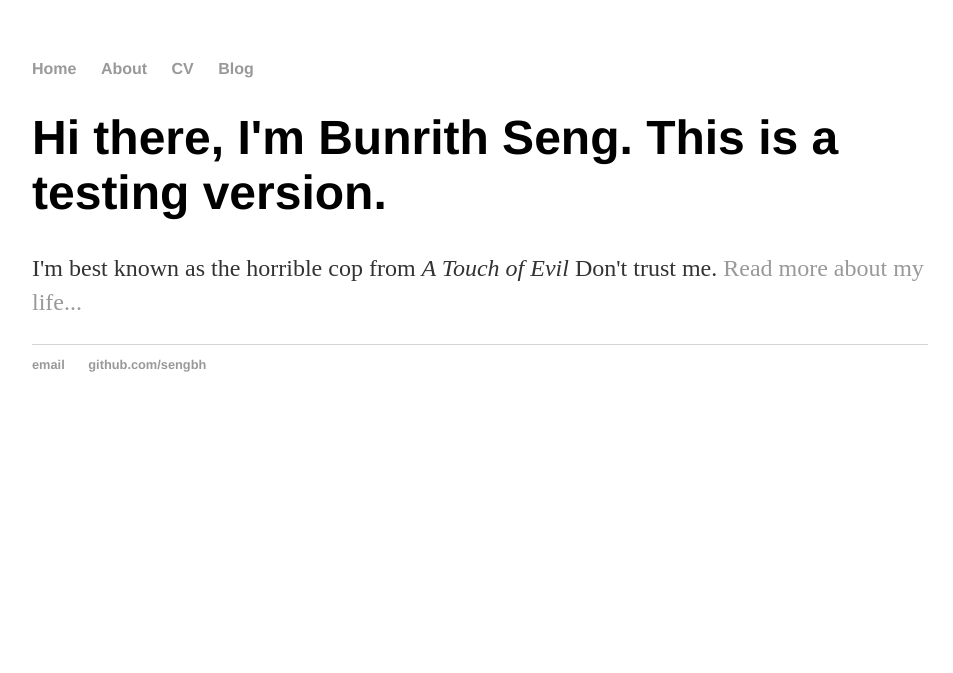
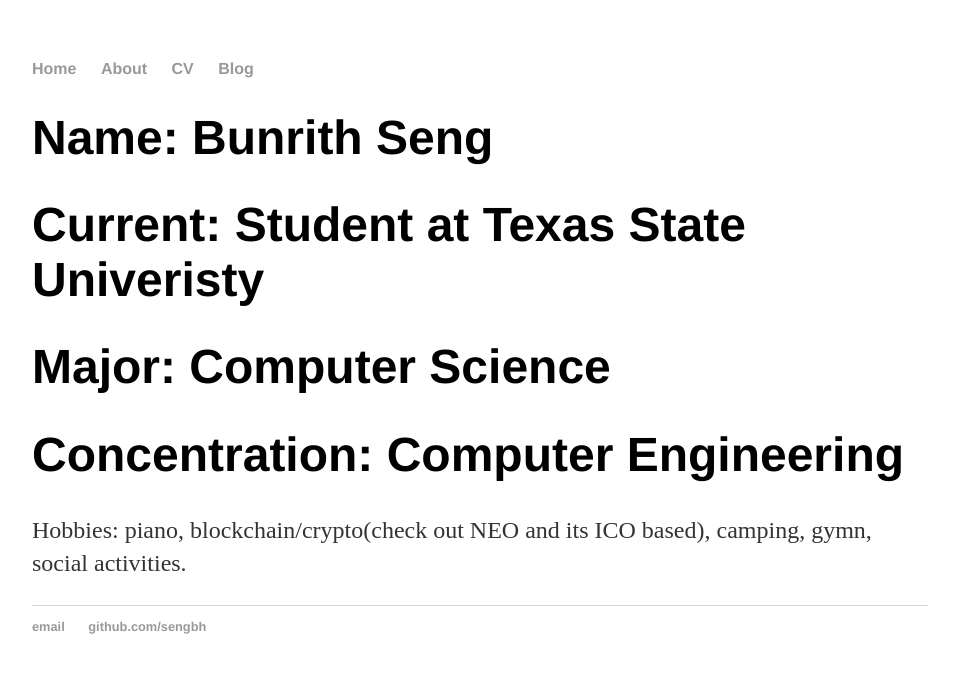
Before and after one commit to sengbh/sengbh.github.io, a Jekyll site: the page built from index.html, in a window 1280 px wide. Shown: the top 673 px of the page, without its empty margins (160-1113 px from the left). Built offline with Jekyll 4.4.1, drawn with Linux system fonts in a browser that asks for light colours.

Commit message:
added some descriptions

```diff
--- a/index.html
+++ b/index.html
@@ -3,6 +3,11 @@ layout: default
 title: Bunrith Seng
 ---
 <div class="blurb">
-	<h1>Hi there, I'm Bunrith Seng.  This is a testing version.</h1>
-	<p>I'm best known as the horrible cop from <em>A Touch of Evil</em> Don't trust me. <a href="/about">Read more about my life...</a></p>
+	<h1>Name: Bunrith Seng</h1>
+	<h1>Current: Student at Texas State Univeristy</h1>
+	<h1>Major: Computer Science</h1>
+	<h1>Concentration: Computer Engineering</h1>
+
+
+	<p>Hobbies: piano, blockchain/crypto(check out NEO and its ICO based), camping, gymn, social activities.</p>
 </div><!-- /.blurb -->
```
